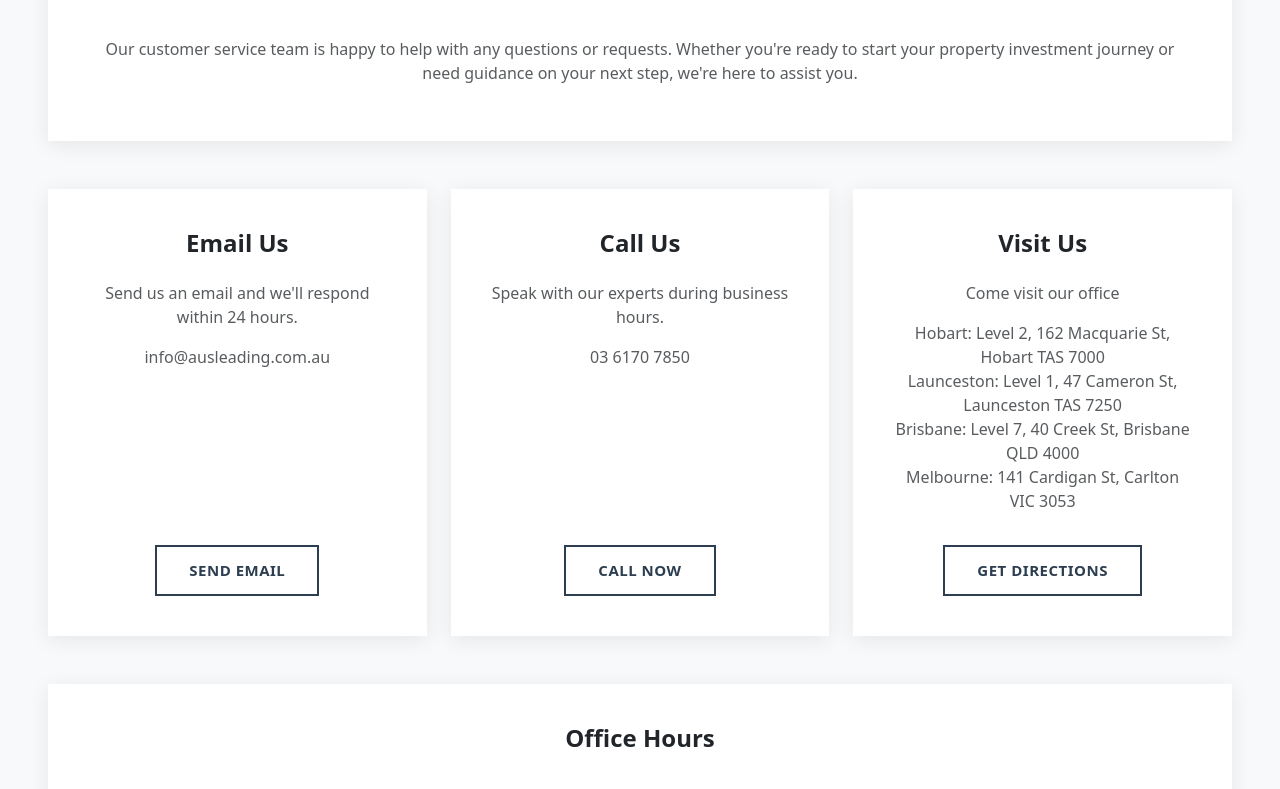
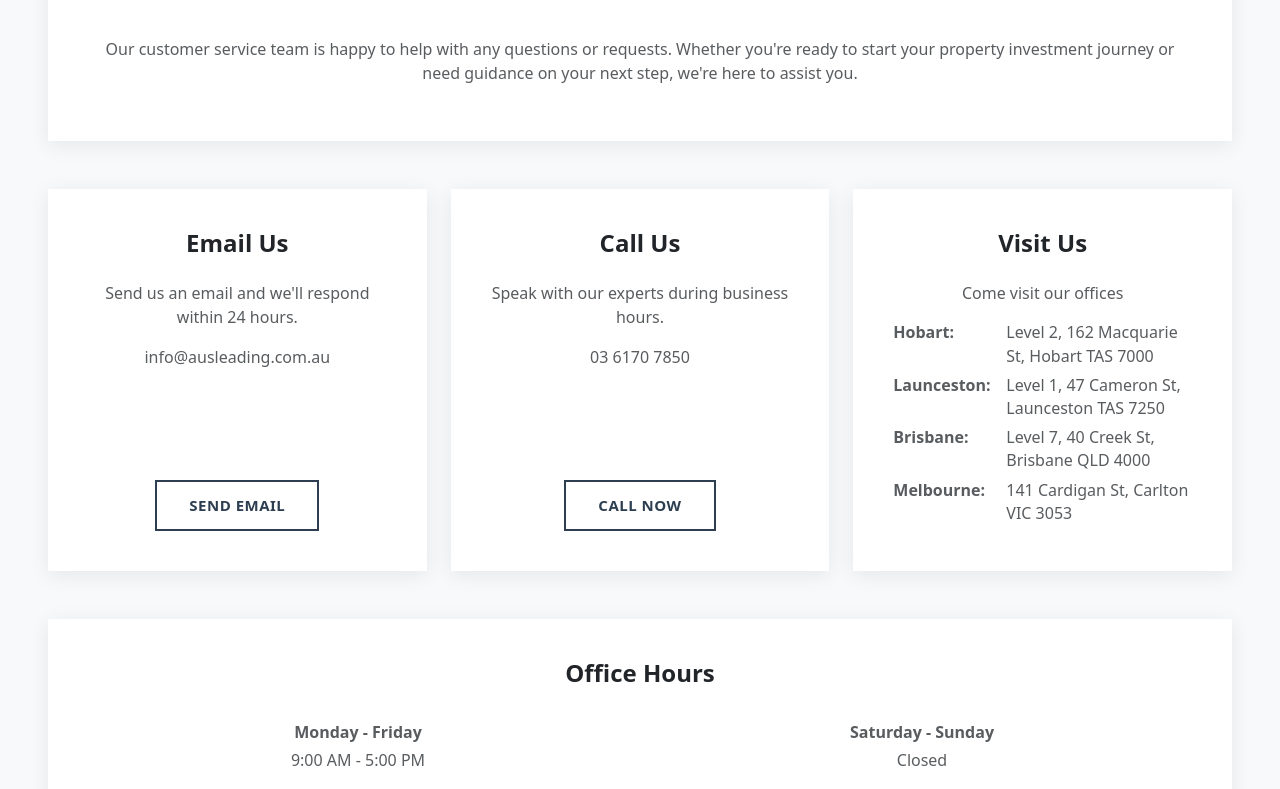
Before and after one commit to OM-Lending/auslending, a React (Create React App) app: page /contact-us in a window 1280 px wide. Shown: the part 583-1372 px from the top of the page. Built offline with nearby package versions, Linux system fonts and the light colour scheme.

Commit message:
Refactor office addresses section in ContactUs.js
Updated office address display format and corrected text.

```diff
--- a/src/pages/ContactUs.js
+++ b/src/pages/ContactUs.js
@@ -126,27 +126,30 @@ function ContactUs() {
               <div className="contact-card-content">
                 <h4 className="fw-bold">Visit Us</h4>
                 <p className="text-muted mt-4">
-                  Come visit our office
+                  Come visit our offices
                 </p>
-                <p className="text-muted">
-                  Hobart: Level 2, 162 Macquarie St, Hobart TAS 7000
-                  <br />
-                  Launceston: Level 1, 47 Cameron St, Launceston TAS 7250
-                  <br />
-                  Brisbane: Level 7, 40 Creek St, Brisbane QLD 4000
-                  <br />
-                  Melbourne: 141 Cardigan St, Carlton VIC 3053
-                </p>
-              </div>
-              <div className="contact-card-button">
-                <a
-                  href="https://maps.google.com/?q=Level+2,+152+Macquarie+St,+Hobart+TAS+7000"
-                  target="_blank"
-                  rel="noopener noreferrer"
-                  className="btn-custom-outline"
-                >
-                  Get Directions
-                </a>
+
+                <div className="office-addresses text-muted">
+                  <div className="office-address">
+                    <span className="office-city">Hobart:</span>
+                    <span>Level 2, 162 Macquarie St, Hobart TAS 7000</span>
+                  </div>
+
+                  <div className="office-address">
+                    <span className="office-city">Launceston:</span>
+                    <span>Level 1, 47 Cameron St, Launceston TAS 7250</span>
+                  </div>
+
+                  <div className="office-address">
+                    <span className="office-city">Brisbane:</span>
+                    <span>Level 7, 40 Creek St, Brisbane QLD 4000</span>
+                  </div>
+
+                  <div className="office-address">
+                    <span className="office-city">Melbourne:</span>
+                    <span>141 Cardigan St, Carlton VIC 3053</span>
+                  </div>
+                </div>
               </div>
             </motion.div>
           </Col>
```
